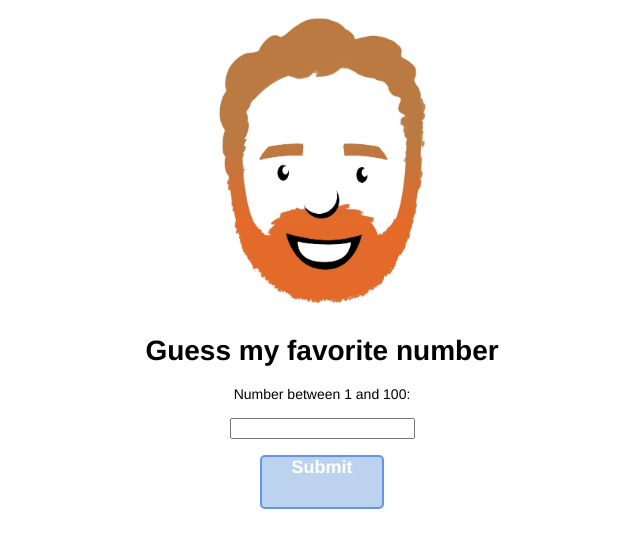
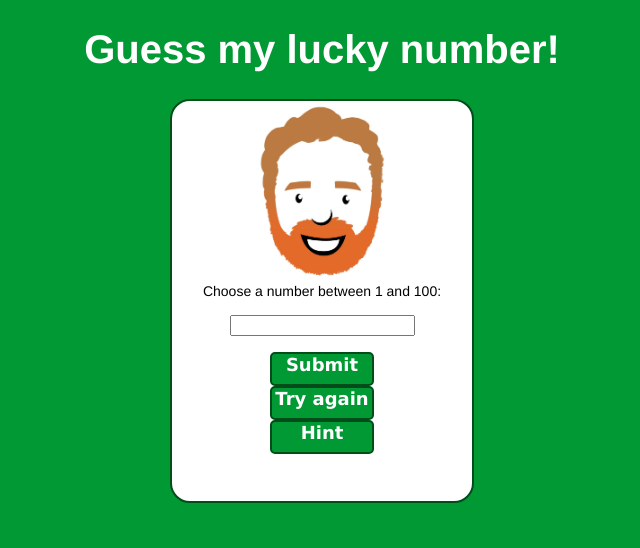
Before and after one commit to RyanDriscoll/July-GuessingGame, a plain HTML site: page index.html in a window 1280 px wide. Shown: the whole page, without its empty margins (318-958 px from the left). Drawn offline with Linux system fonts and the light colour scheme.

Commit message:
added buttons and changed background and styling

```diff
--- a/index.html
+++ b/index.html
@@ -2,17 +2,34 @@
 <html>
 	<head>
 		<link type="text/css" rel="stylesheet" href="main.css"/>
-  		<img class="resize" src= "Driz-Ballz-v2-mustard-cropped.jpg"/>
     	<title>Guessing Game</title>
   	</head>
   	<body>
-    	<h1>Guess my favorite number</h1>
-    	<form>
-  			Number between 1 and 100:<br><br>
-  		<input type="text" name="number"><br><br>
-  		<div>
-			<span>Submit</span>
-		</div>
-		</form>
+
+  		<header>
+  			<span>
+    			<h1>Guess my lucky number!</h1>
+    		</span>
+    	</header>
+
+    	<section>
+    		<img class="resize" src= "Driz-Ballz-v2-mustard-cropped.jpg"/>
+
+    		<form>
+  				Choose a number between 1 and 100:<br><br>
+  				<input type="text" name="number"><br><br>
+			</form>
+
+  			<div class="btn">
+				<span>Submit</span>
+			</div>
+
+			<div class="btn">
+				<span>Try again</span>
+			</div>
+
+			<div class="btn">
+				<span>Hint</span>
+			</div>
   	</body>
 </html>
--- a/main.css
+++ b/main.css
@@ -1,35 +1,53 @@
 
 
-img.resize{
-	max-width:20%;
-	max-height:20%;
+.resize{
+	max-width:50%;
+	max-height:50%;
    	display: block;
 	margin: auto;
 }
 
 body {
+	background: #009933;
     font-family: Helvetica,Arial,sans-serif;
     font-size: 14px;
     text-align: center;
+}
+
+header {
+	font-size: 20px;
+}
+
+section {
+	background: white;
+	border-radius: 20px;
+	border: 2px solid #004d1a;
+	height: 400px;
+	width: 300px;
+	margin: auto;
+}
 
 div {
+	font-size: 18px;
 	border-radius: 5px;
-	border: 2px solid #6495ED;
-	background-color: #BCD2EE;
-	height: 50px;
-	width: 120px;
+	border: 2px solid #004d1a;
+	background-color: #009933;
+	height: 30px;
+	width: 100px;
 	margin: auto;
 	text-align: center;
 }
 
-a {
-	text-decoration: none;
-	color: #3D59AB;
+.side-by-side {
+	display: inline-block;
+}
+
+.btn {
+	background: #009933;
 	font-family: Verdana, sans-serif;
 }
 
 span {
 	font-weight: bold;
-	font-size: 18px;
 	color: #ffffff;
 }
```
Also changed, not shown: 1 other file.
